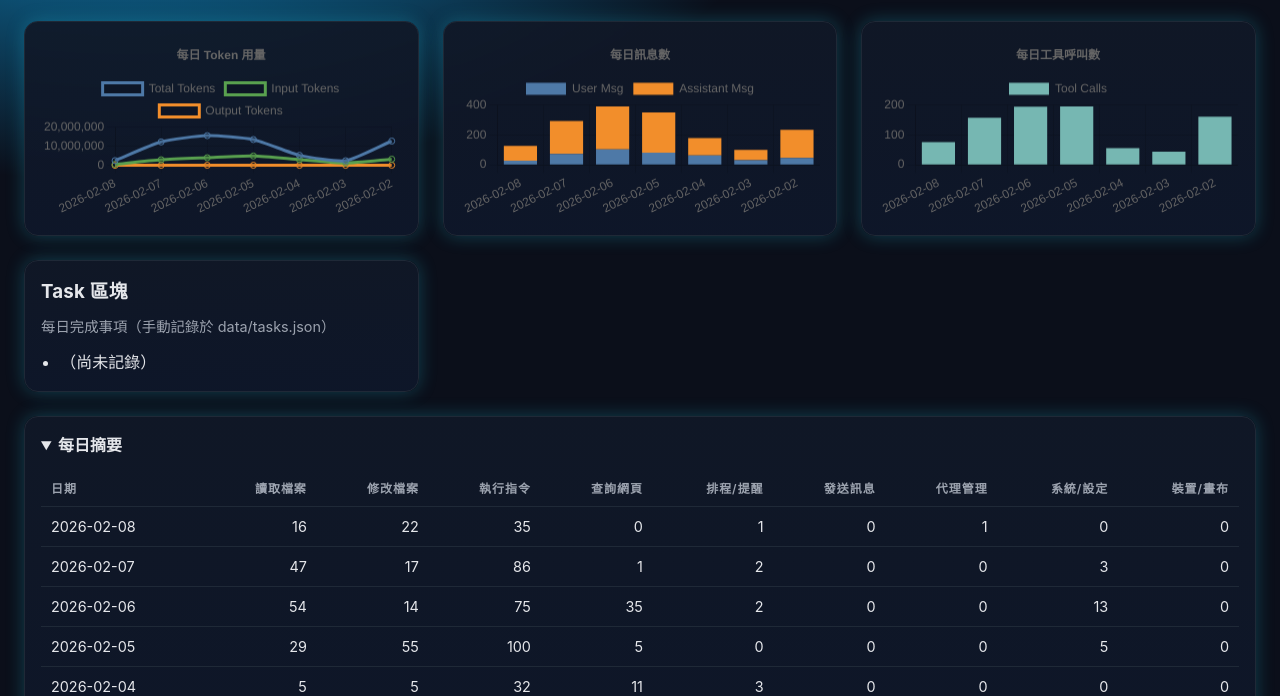
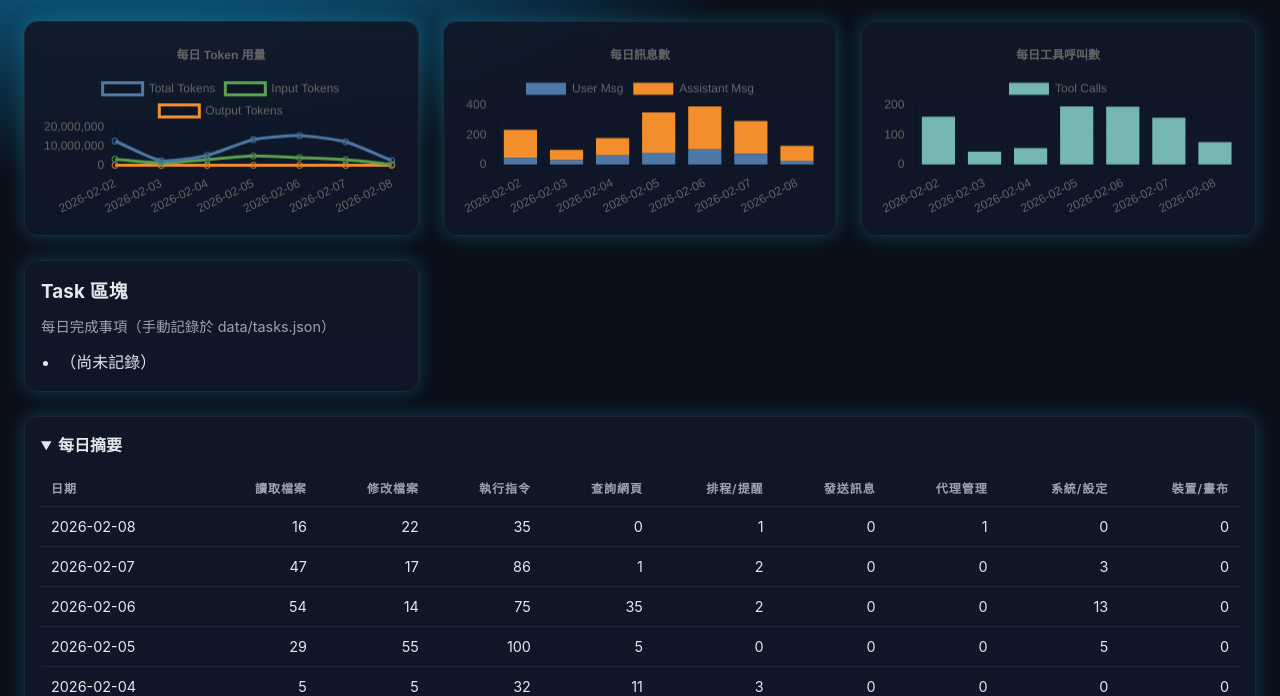
Before and after one commit to axiom7-ai/openclaw-dashboard, a plain HTML site: page index.html in a window 1280 px wide. Shown: the part 104-800 px from the top of the page. Drawn offline with nearby package versions, Linux system fonts and the light colour scheme.

Commit message:
Keep chart dates ascending

```diff
--- a/index.html
+++ b/index.html
@@ -119,16 +119,17 @@
       const res = await fetch('./data/daily.json');
       const data = await res.json();
       const rows = data.rows || [];
-      const labels = rows.map(r => r.date);
+      const chartRows = rows.slice().reverse();
+      const labels = chartRows.map(r => r.date);
 
       const tokensChart = new Chart(document.getElementById('tokensChart'), {
         type: 'line',
         data: {
           labels,
           datasets: [
-            { label: 'Total Tokens', data: rows.map(r => r.totalTokens), borderColor: '#4e79a7', tension: 0.2 },
-            { label: 'Input Tokens', data: rows.map(r => r.inputTokens), borderColor: '#59a14f', tension: 0.2 },
-            { label: 'Output Tokens', data: rows.map(r => r.outputTokens), borderColor: '#f28e2b', tension: 0.2 },
+            { label: 'Total Tokens', data: chartRows.map(r => r.totalTokens), borderColor: '#4e79a7', tension: 0.2 },
+            { label: 'Input Tokens', data: chartRows.map(r => r.inputTokens), borderColor: '#59a14f', tension: 0.2 },
+            { label: 'Output Tokens', data: chartRows.map(r => r.outputTokens), borderColor: '#f28e2b', tension: 0.2 },
           ]
         },
         options: { responsive: true, plugins: { title: { display: true, text: '每日 Token 用量' } } }
@@ -139,8 +140,8 @@
         data: {
           labels,
           datasets: [
-            { label: 'User Msg', data: rows.map(r => r.userMessages), backgroundColor: '#4e79a7' },
-            { label: 'Assistant Msg', data: rows.map(r => r.assistantMessages), backgroundColor: '#f28e2b' },
+            { label: 'User Msg', data: chartRows.map(r => r.userMessages), backgroundColor: '#4e79a7' },
+            { label: 'Assistant Msg', data: chartRows.map(r => r.assistantMessages), backgroundColor: '#f28e2b' },
           ]
         },
         options: { responsive: true, plugins: { title: { display: true, text: '每日訊息數' } }, scales: { x: { stacked: true }, y: { stacked: true } } }
@@ -151,7 +152,7 @@
         data: {
           labels,
           datasets: [
-            { label: 'Tool Calls', data: rows.map(r => r.toolCalls), backgroundColor: '#76b7b2' }
+            { label: 'Tool Calls', data: chartRows.map(r => r.toolCalls), backgroundColor: '#76b7b2' }
           ]
         },
         options: { responsive: true, plugins: { title: { display: true, text: '每日工具呼叫數' } } }
```
